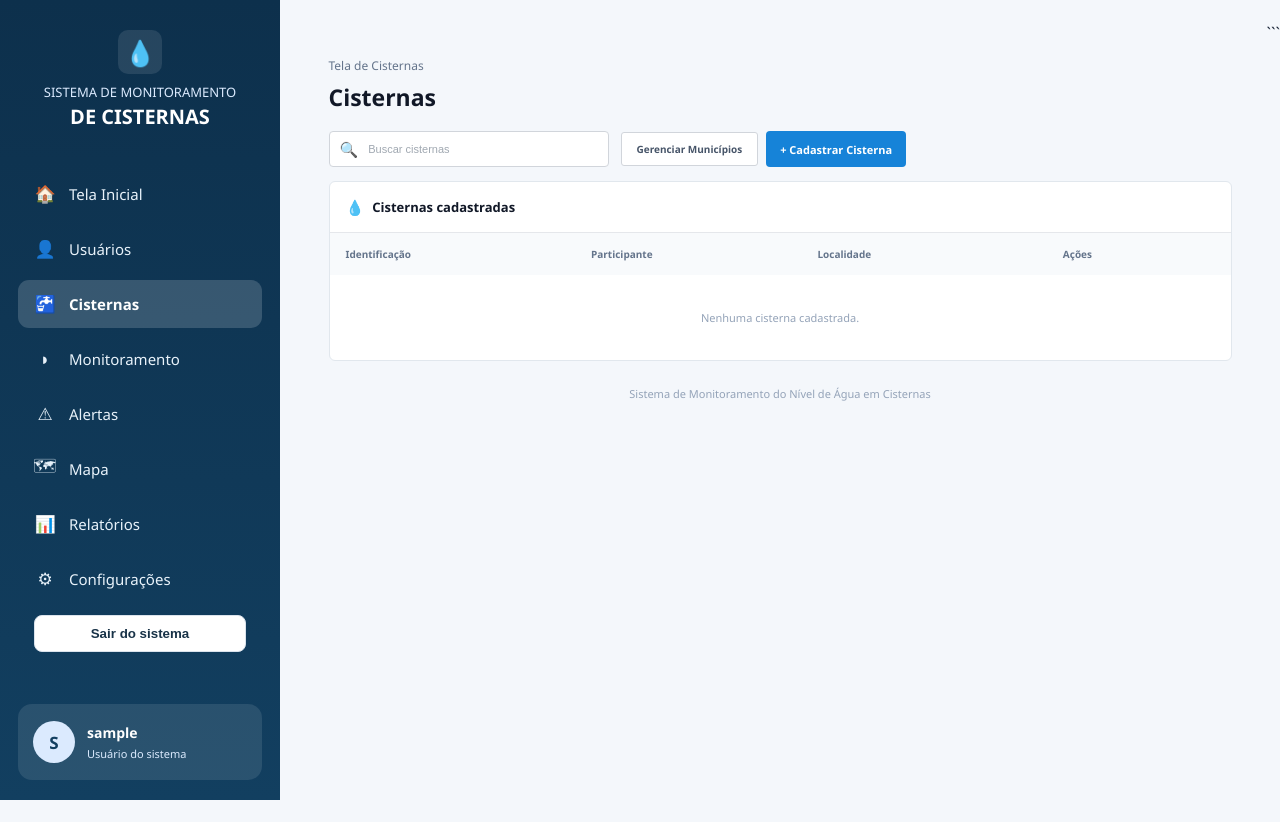
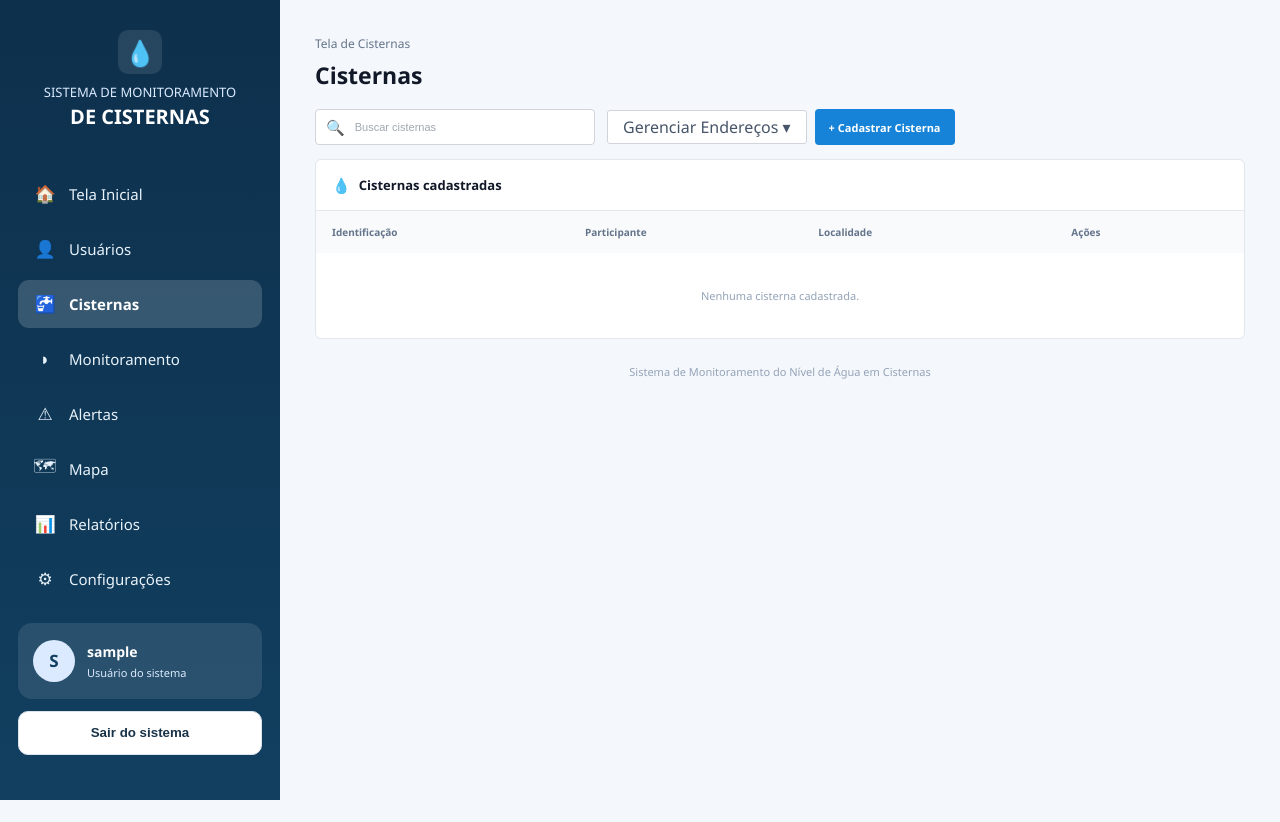
Before and after one commit to limaleticia2-ux/SMC, a Django app: page /cisternas/ in a window 1280 px wide. After the commit the page ends 800 px from the top, so only its background shows below. Run offline with Django 5.2, Linux system fonts and the light colour scheme; the visitor is signed in with stand-in values (Sample User, id 1); data that the repository does not hold is empty.

Commit message:
style: aprimora interface de cisternas

````diff
--- a/monitoramento/templates/monitoramento/cisternas/lista.html
+++ b/monitoramento/templates/monitoramento/cisternas/lista.html
@@ -1,26 +1,94 @@
+
 {% load static %}
 
 <!DOCTYPE html>
-
 <html lang="pt-BR">
 
 <head>
     <meta charset="UTF-8">
     <meta name="viewport" content="width=device-width, initial-scale=1.0">
 
-```
     <title>Cisternas - SMC</title>
 
     <link rel="stylesheet" href="{% static 'monitoramento/css/style.css' %}">
-```
 
+    <style>
+        /* Organização inferior da barra lateral */
+        .sidebar-bottom {
+            display: flex;
+            flex-direction: column;
+            gap: 12px;
+            width: 100%;
+            margin-top: auto;
+            padding-top: 20px;
+            flex-shrink: 0;
+        }
+
+        .sidebar-bottom .user-box {
+            position: static;
+            width: 100%;
+            margin: 0;
+            box-sizing: border-box;
+        }
+
+        .sidebar-logout {
+            width: 100%;
+            margin: 0 !important;
+        }
+
+        .sidebar-logout button {
+            width: 100%;
+            min-height: 44px;
+            padding: 10px;
+            border: 1px solid #dbe3ec;
+            border-radius: 10px;
+            background: #ffffff;
+            color: #183247;
+            font-weight: 600;
+            cursor: pointer;
+            transition: background 0.2s ease;
+        }
+
+        .sidebar-logout button:hover {
+            background: #eaf3fb;
+        }
+
+        .sidebar .menu {
+            flex-shrink: 0;
+        }
+
+        /* Menu Gerenciar Endereços */
+        .enderecos-dropdown > div a:hover {
+            background: #f1f6fa;
+        }
+
+        .enderecos-dropdown button {
+            font: inherit;
+        }
+
+        @media (max-height: 650px) {
+            .sidebar-bottom {
+                margin-top: 24px;
+            }
+        }
+
+        @media (max-width: 600px) {
+            .cisterna-toolbar {
+                flex-wrap: wrap;
+            }
+
+            .cisterna-actions {
+                flex-wrap: wrap;
+            }
+        }
+    </style>
 </head>
 
 <body>
 
 <div class="layout">
 
-```
+    <!-- BARRA LATERAL -->
     <aside class="sidebar">
 
         <div class="logo">
@@ -35,7 +103,6 @@
             </div>
 
         </div>
-
 
         <nav class="menu">
 
@@ -81,6 +148,8 @@
 
         </nav>
 
+        <!-- PERFIL E SAÍDA -->
+        <div class="sidebar-bottom">
 
             <div class="user-box">
 
@@ -95,34 +164,38 @@
 
             </div>
 
+            <form
+                action="{% url 'logout' %}"
+                method="post"
+                class="sidebar-logout"
+            >
+                {% csrf_token %}
 
-        <form action="{% url 'logout' %}" method="post" style="margin:12px 16px 16px;">
-            {% csrf_token %}
-            <button type="submit" style="width:100%;padding:10px;border:1px solid #dbe3ec;border-radius:8px;background:#fff;color:#183247;cursor:pointer;font-weight:600;">Sair do sistema</button>
+                <button type="submit">
+                    Sair do sistema
+                </button>
             </form>
+
+        </div>
 
     </aside>
 
-
+    <!-- CONTEÚDO PRINCIPAL -->
     <main class="content cisternas-page">
 
         <div class="page-top">
 
             <div>
-
                 <span class="page-label">
                     Tela de Cisternas
                 </span>
 
-            <h1>
-                Cisternas
-            </h1>
-
+                <h1>Cisternas</h1>
             </div>
 
         </div>
 
-
+        <!-- BUSCA E BOTÕES -->
         <div class="cisterna-toolbar">
 
             <div class="cisterna-search">
@@ -137,29 +210,52 @@
 
             </div>
 
+            <div
+                class="cisterna-actions"
+                style="display:flex;align-items:center;gap:8px;"
+            >
+
+                <!-- MENU GERENCIAR ENDEREÇOS -->
+                <div
+                    class="enderecos-dropdown"
+                    style="position:relative;"
+                >
+
+                    <button
+                        type="button"
+                        class="btn-cancel"
+                        onclick="alternarEnderecos()"
+                        aria-expanded="false"
+                        aria-controls="menuEnderecos"
+                        style="display:inline-flex;align-items:center;justify-content:center;cursor:pointer;"
+                    >
+                        Gerenciar Endereços ▾
+                    </button>
 
                     <div
-            style="
-                display: flex;
-                align-items: center;
-                gap: 8px;
-            "
+                        id="menuEnderecos"
+                        style="display:none;position:absolute;top:calc(100% + 6px);left:0;min-width:180px;background:#fff;border:1px solid #dbe3ec;border-radius:8px;box-shadow:0 6px 18px rgba(0,0,0,.10);z-index:100;overflow:hidden;"
                     >
 
                         <a
                             href="{% url 'lista_municipios' %}"
-                class="btn-cancel"
-                style="
-                    text-decoration: none;
-                    display: inline-flex;
-                    align-items: center;
-                    justify-content: center;
-                "
+                            style="display:block;padding:12px 16px;color:#183247;text-decoration:none;"
                         >
-                Gerenciar Municípios
+                            Municípios
                         </a>
 
+                        <a
+                            href="{% url 'lista_localidades' %}"
+                            style="display:block;padding:12px 16px;color:#183247;text-decoration:none;border-top:1px solid #edf1f5;"
+                        >
+                            Localidades
+                        </a>
 
+                    </div>
+
+                </div>
+
+                <!-- CADASTRAR CISTERNA -->
                 <a
                     href="{% url 'criar_cisterna' %}"
                     class="btn-cadastrar"
@@ -171,7 +267,7 @@
 
         </div>
 
-
+        <!-- TABELA DE CISTERNAS -->
         <section class="cisterna-box">
 
             <div class="box-title">
@@ -180,35 +276,20 @@
                     &#128167;
                 </span>
 
-            <strong>
-                Cisternas cadastradas
-            </strong>
+                <strong>Cisternas cadastradas</strong>
 
             </div>
-
 
             <div class="cisterna-table">
 
                 <div class="cisterna-table-head">
 
-                <span>
-                    Identificação
-                </span>
-
-                <span>
-                    Participante
-                </span>
-
-                <span>
-                    Localidade
-                </span>
-
-                <span>
-                    Ações
-                </span>
+                    <span>Identificação</span>
+                    <span>Participante</span>
+                    <span>Localidade</span>
+                    <span>Ações</span>
 
                 </div>
-
 
                 {% for cisterna in cisternas %}
 
@@ -268,51 +349,67 @@
 
         </section>
 
-
         <footer>
             Sistema de Monitoramento do Nível de Água em Cisternas
         </footer>
 
     </main>
-```
 
 </div>
 
 <script>
-
+    // Busca de cisternas
     const busca = document.getElementById("buscarCisterna");
-
     const cisternas = document.querySelectorAll(".cisterna-table-row");
 
-
     busca.addEventListener("input", function () {
-
         const textoBusca = this.value.toLowerCase();
 
-
         cisternas.forEach(function (cisterna) {
-
-            const texto = cisterna
-                .getAttribute("data-search")
-                .toLowerCase();
-
+            const texto = cisterna.getAttribute("data-search").toLowerCase();
 
             if (texto.includes(textoBusca)) {
+                cisterna.style.display = "grid";
+            } else {
+                cisterna.style.display = "none";
+            }
+        });
+    });
 
-                cisterna.style.display = "grid";
+    // Abre e fecha Gerenciar Endereços
+    function alternarEnderecos() {
+        const menu = document.getElementById("menuEnderecos");
+        const botao = document.querySelector(".enderecos-dropdown button");
 
-            } else {
+        const aberto = menu.style.display === "block";
 
-                cisterna.style.display = "none";
-
+        menu.style.display = aberto ? "none" : "block";
+        botao.setAttribute("aria-expanded", String(!aberto));
     }
 
+    // Fecha o menu ao clicar fora
+    document.addEventListener("click", function (evento) {
+        const area = document.querySelector(".enderecos-dropdown");
+        const menu = document.getElementById("menuEnderecos");
+        const botao = area.querySelector("button");
+
+        if (!area.contains(evento.target)) {
+            menu.style.display = "none";
+            botao.setAttribute("aria-expanded", "false");
+        }
     });
 
+    // Fecha o menu com Escape
+    document.addEventListener("keydown", function (evento) {
+        if (evento.key === "Escape") {
+            const menu = document.getElementById("menuEnderecos");
+            const botao = document.querySelector(".enderecos-dropdown button");
+
+            menu.style.display = "none";
+            botao.setAttribute("aria-expanded", "false");
+        }
     });
-
 </script>
 
 </body>
-
 </html>
````
Lines whose indentation alone changed are shown as unchanged.
